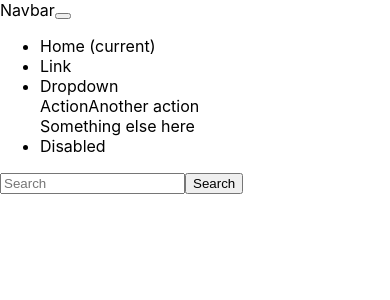
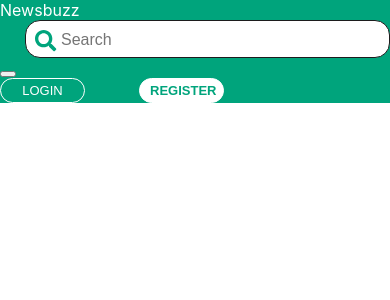
Before and after one commit to mahmoudadel44/News-Task, a Next.js app: page /Header in a window 390 px wide. Shown: the top 300 px of the page. Built offline with nearby package versions, Linux system fonts and the light colour scheme.

Commit message:
adding-responsive-modification

```diff
--- a/package.json
+++ b/package.json
@@ -19,6 +19,7 @@
     "next": "10.0.8",
     "react": "17.0.1",
     "react-bootstrap": "^1.5.1",
-    "react-dom": "17.0.1"
+    "react-dom": "17.0.1",
+    "reactstrap": "^8.9.0"
   }
 }
--- a/pages/Header.js
+++ b/pages/Header.js
@@ -1,44 +1,104 @@
-import React from 'react'
-const Header=()=> {
+// import React, { useState } from 'react';
+// import { FontAwesomeIcon } from "@fortawesome/react-fontawesome";
+// import { faSearch } from "@fortawesome/free-solid-svg-icons";
+// import styles from '../styles/Home.module.css'
+// import {
+//   Collapse,
+//   Navbar,
+//   NavbarToggler,
+//   NavbarBrand,
+//   Nav,
+//   NavItem,
+//   NavLink,
+//   NavbarText
+// } from 'reactstrap';
+
+// const Header = (props) => {
+//   const [isOpen, setIsOpen] = useState(false);
+
+//   const toggle = () => setIsOpen(!isOpen);
+
+//   return (
+//     <div>
+//       <Navbar light expand="md" className={styles.navbar}>
+//         <div className={styles.allContents}>
+//        <div> <NavbarBrand href="#" className={styles.navBarBrand}>Newsbuzz</NavbarBrand></div>
+
+//         <NavbarToggler onClick={toggle} />
+//         <Collapse isOpen={isOpen} navbar>
+//           <Nav className="me-auto" navbar>
+//             <NavItem>
+//             </NavItem>
+//             <NavItem>
+//             </NavItem>
+//           </Nav>
+//         </Collapse>
+//         </div>
+//       </Navbar>
+//     </div>
+//   );
+// }
+
+// export default Header;
+import React, { useState } from "react";
+import { FontAwesomeIcon } from "@fortawesome/react-fontawesome";
+import { faSearch } from "@fortawesome/free-solid-svg-icons";
+import styles from '../styles/Home.module.css'
+const Header = () => {
+  const [menu, setMenu] = useState(false)
+
+  const toggleMenu = () => {
+    setMenu(!menu)
+  }
+
+  const show = (menu) ? "show" : "";
+
   return (
-        <div>
-        <nav className="navbar navbar-expand-lg navbar-light fixed-top bg-light">
-          <a className="navbar-brand" href="#">Navbar</a>
-          <button className="navbar-toggler" type="button" data-toggle="collapse" data-target="#navbarSupportedContent" aria-controls="navbarSupportedContent" aria-expanded="false" aria-label="Toggle navigation">
+
+    // <nav className="navbar navbar-expand-lg navbar-light" style={{backgroundColor:"#00A47C"}}>
+    //   <div><a className={styles.navBarBrand} href="#">Navbar</a></div>
+    //        <div className="form-group has-search">
+    //              <FontAwesomeIcon icon={faSearch} color="#00A47C" size="lg" className={styles.searchIcon}>
+    //              </FontAwesomeIcon>
+    //              <input type="text" className={styles.inputSearch} placeholder="Search" />
+    //            </div>
+    //   <button className="navbar-toggler" type="button" onClick={ this.toggleMenu }>
+    //     <span className="navbar-toggler-icon"></span>
+    //   </button>
+    //   <div className={"collapse navbar-collapse " + show}>
+    //             <ul className="navbar-nav">
+    //   <li>
+    //   <button className={styles.registerButton}>LOGIN</button>
+    //   </li>
+    //   <li>
+    //   <button className={styles.loginButton}>REGiSTER</button>
+    //   </li>
+    // </ul>
+
+    //   </div>
+    // </nav>
+
+    <nav className="navbar navbar-expand-lg navbar-light" style={{ backgroundColor: "#00A47C" }}>
+      <div className="d-flex flex-row">
+        <a className={styles.navBarBrand} href="#">Newsbuzz</a>
+        <div className={styles.ContainerInput}>
+          <FontAwesomeIcon icon={faSearch} color="#00A47C" size="lg" className={styles.searchIcon}>
+          </FontAwesomeIcon>
+          <input className="form-control mr-sm-2" type="search" className={styles.inputSearch} placeholder="Search" />
+        </div>
+        <button className="navbar-toggler ml-5" type="button" data-toggle="collapse" onClick={toggleMenu} data-target="#navbarTogglerDemo03">
           <span className="navbar-toggler-icon"></span>
         </button>
-
-          <div className="collapse navbar-collapse" id="navbarSupportedContent">
-            <ul className="navbar-nav mr-auto">
-              <li className="nav-item active">
-                <a className="nav-link" href="#">Home <span className="sr-only">(current)</span></a>
-              </li>
-              <li className="nav-item">
-                <a className="nav-link" href="#">Link</a>
-              </li>
-              <li className="nav-item dropdown">
-                <a className="nav-link dropdown-toggle" href="#" id="navbarDropdown" role="button" data-toggle="dropdown" aria-haspopup="true" aria-expanded="false">
-                  Dropdown
-        </a>
-                <div className="dropdown-menu" aria-labelledby="navbarDropdown">
-                  <a className="dropdown-item" href="#">Action</a>
-                  <a className="dropdown-item" href="#">Another action</a>
-                  <div className="dropdown-divider"></div>
-                  <a className="dropdown-item" href="#">Something else here</a>
       </div>
-              </li>
-              <li className="nav-item">
-                <a className="nav-link disabled" href="#" tabIndex="-1" aria-disabled="true">Disabled</a>
-              </li>
-            </ul>
+      <div className={"collapse navbar-collapse " + show} id="navbarTogglerDemo03"
+      style={{ justifyContent: "flex-end", marginRight: "50px" }}>
         <form className="form-inline my-2 my-lg-0">
-              <input className="form-control mr-sm-2" type="search" placeholder="Search" aria-label="Search" />
-              <button className="btn btn-outline-success my-2 my-sm-0" type="submit">Search</button>
+          <button className={styles.loginButton} type="submit"><span className={styles.loginText}>login</span></button>
+          <button className={styles.registerButton} type="submit"><span className={styles.registerText}>register</span></button>
         </form>
       </div>
     </nav>
-      </div>
-    )
+  );
 }
 
 export default Header
--- a/pages/index.js
+++ b/pages/index.js
@@ -12,7 +12,7 @@ export default function Home({ news }) {
   return (
     <div className={styles.container}>
       <Header />
-      <div className="row mt-5 justify-content-center pt-2">
+      <div className="row mt-2 justify-content-center pt-2">
       <div className="col-md-2 fixed bg-white d-none d-lg-block mt-1"></div>
         <div className="col-md-6 mt-2">
           {
--- a/styles/Home.module.css
+++ b/styles/Home.module.css
@@ -1,3 +1,79 @@
+
+/* start styles of  navbar */
+
+.navbar .allContents{
+    display: flex;
+    justify-content: space-around;
+    align-items: center;
+}
+.navBarBrand {
+    color: #fff;
+    margin: 6px 8px 0px 0px;
+}
+@media (min-width: 576px) {
+    .navBarBrand {
+        color: #fff;
+        margin: 4px 8px 0px 120px;
+    }
+    }
+
+.searchIcon{
+    position: absolute;
+    margin-top: 10px;
+    margin-left: 10px;
+}
+.ContainerInput{
+    margin-left: 25px;
+}
+@media (min-width: 992px) {
+    .ContainerInput{
+     display: none;
+    }
+}
+
+ .inputSearch{
+    display: block;
+    width: 100%;
+    height: calc(1.5em + .75rem + 2px);
+    padding: 5px 21px 4px 35px;
+    font-size: 1rem;
+    font-weight: 400;
+    line-height: 1.5;
+    color: #495057;
+    background-color: #fff;
+    border: 1px solid #1c1c1d;
+    border-radius: 15px;
+}
+.inputSearch:focus{
+    border: 1px solid #EEE;
+}
+.loginButton,.registerButton{
+    border-radius: 14px;
+    border:1px solid #fff !important;
+    padding: 4px 10px;
+    width: 85px;
+}
+.loginButton{
+
+    background-color: transparent;
+    color: #fff;
+    margin-right: 54px;
+
+}
+.registerButton{
+    background-color: #fff;
+    color: #00A47C;
+}
+.loginText,.registerText{
+    font-size: 13px;
+    text-transform: uppercase;
+}
+.registerText{
+    font-size: 13px;
+    font-weight: bold;
+    text-transform: uppercase;
+}
+/* end styles of navbar */
 /* start Container Style */
 .container{
     background-color: #F5F5F5;
@@ -52,7 +128,7 @@ margin-right: 12px;
     margin-top: 12px;
 }
 .card .newsTitle p{
-    font-size: 22px;
+    font-size: 20px;
 }
 .card .newsDate{
 color: #627688;
@@ -73,7 +149,7 @@ color: #627688;
 .card .keywords .Keyword{
     border-radius: 12px;
     border:1px solid #00A47C;
-    padding: 2px 8px;
+    padding: 0px 10px 3px;
     margin-right: 4px;
     margin-bottom: 5px;
 }
```
Also changed, not shown: 1 other file (tests, documents, lock files or other folders). Lines whose indentation alone changed are shown as unchanged.
